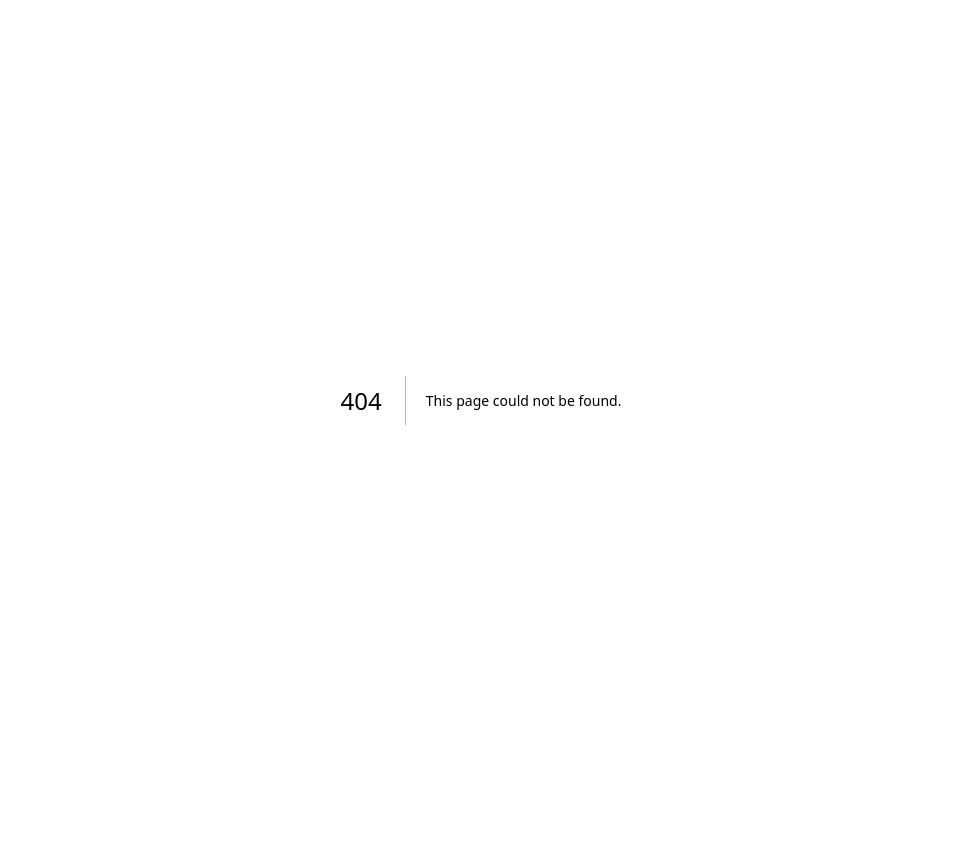
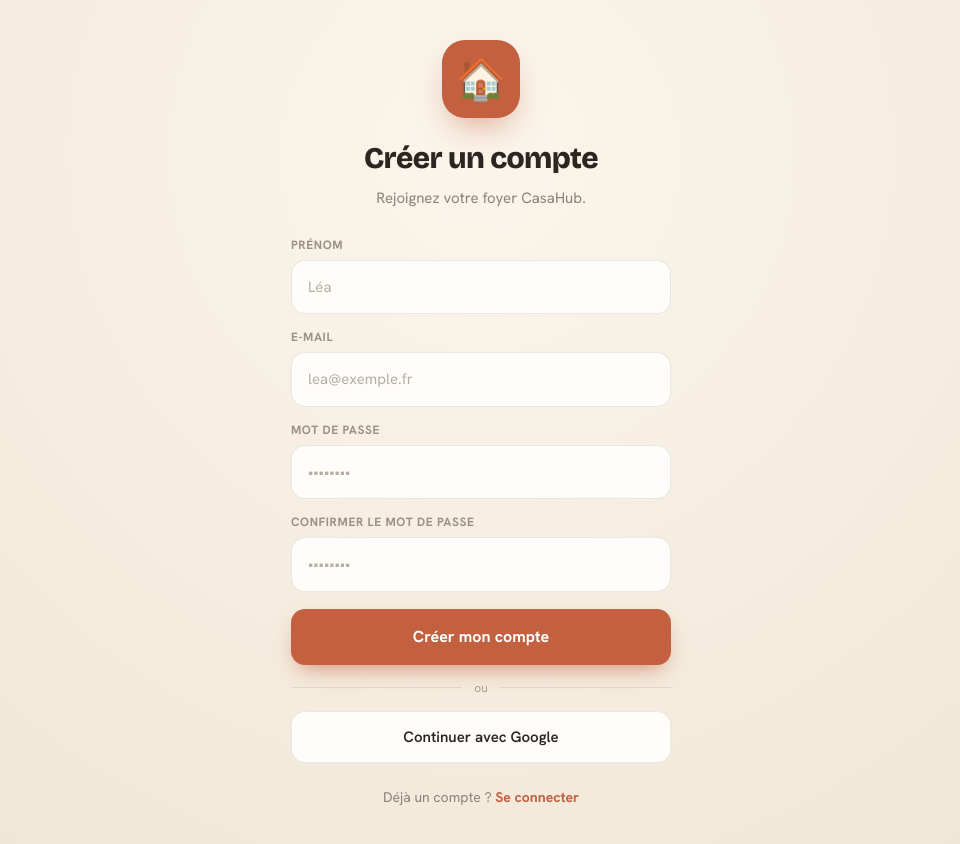
Before and after one commit to matchls/casahub, a Next.js app in the folder apps/web/: page /signup in a window 1280 px wide. Before the commit this address had no page. Shown: the top 844 px of the page, without its empty margins (159-1119 px from the left). Before the commit the page ends 800 px from the top, so only its background shows below. Built offline with nearby package versions, Linux system fonts and the light colour scheme.

Commit message:
feat: add CasaHub signup screen
Signup page at /signup: same logo/layout as login, labeled fields
(prenom, email, password, confirm), Creer mon compte primary button,
Google button, link back to /login.

Co-Authored-By: Claude Sonnet 4.6 <noreply@anthropic.com>

```diff
--- /dev/null
+++ b/apps/web/src/app/signup/page.tsx
@@ -0,0 +1,14 @@
+import { AuthLayout } from "@/features/auth/AuthLayout";
+import { SignupForm } from "@/features/auth/SignupForm";
+
+export const metadata = {
+  title: "Créer un compte — CasaHub",
+};
+
+export default function SignupPage() {
+  return (
+    <AuthLayout>
+      <SignupForm />
+    </AuthLayout>
+  );
+}
--- /dev/null
+++ b/apps/web/src/features/auth/SignupForm.tsx
@@ -0,0 +1,146 @@
+"use client";
+import Link from "next/link";
+import { useState } from "react";
+
+const inputClass =
+  "w-full rounded-[14px] border-[1.5px] border-[rgba(44,38,34,.10)] bg-[var(--surface)] px-4 py-[15px] text-[15px] text-[var(--text-primary)] placeholder:text-[var(--placeholder)] focus:outline-none focus:border-[var(--primary)] transition-colors";
+
+const labelClass =
+  "text-[12px] font-bold uppercase tracking-[.05em] text-[var(--text-muted)]";
+
+export function SignupForm() {
+  const [firstName, setFirstName] = useState("");
+  const [email, setEmail] = useState("");
+  const [password, setPassword] = useState("");
+  const [confirm, setConfirm] = useState("");
+
+  function handleSubmit(e: React.FormEvent) {
+    e.preventDefault();
+    // TODO: brancher Supabase auth
+  }
+
+  return (
+    <>
+      {/* Logo */}
+      <div
+        className="w-[78px] h-[78px] rounded-[23px] bg-[var(--primary)] flex items-center justify-center text-[40px]"
+        style={{ boxShadow: "0 16px 34px -12px rgba(194,96,63,.6)" }}
+      >
+        🏠
+      </div>
+
+      {/* Title */}
+      <h1
+        className="text-[30px] font-extrabold text-[var(--text-primary)] tracking-[-0.02em] mt-[18px] text-center"
+        style={{ fontFamily: "var(--font-display)" }}
+      >
+        Créer un compte
+      </h1>
+      <p className="text-[15px] text-[var(--text-soft)] mt-[6px] mb-[26px] text-center">
+        Rejoignez votre foyer CasaHub.
+      </p>
+
+      {/* Form */}
+      <form onSubmit={handleSubmit} className="w-full flex flex-col gap-[14px]">
+        {/* Prénom */}
+        <div className="flex flex-col gap-[6px]">
+          <label className={labelClass} htmlFor="signup-firstname">
+            Prénom
+          </label>
+          <input
+            id="signup-firstname"
+            type="text"
+            placeholder="Léa"
+            autoComplete="given-name"
+            value={firstName}
+            onChange={(e) => setFirstName(e.target.value)}
+            className={inputClass}
+          />
+        </div>
+
+        {/* E-mail */}
+        <div className="flex flex-col gap-[6px]">
+          <label className={labelClass} htmlFor="signup-email">
+            E-mail
+          </label>
+          <input
+            id="signup-email"
+            type="email"
+            placeholder="lea@exemple.fr"
+            autoComplete="email"
+            value={email}
+            onChange={(e) => setEmail(e.target.value)}
+            className={inputClass}
+          />
+        </div>
+
+        {/* Mot de passe */}
+        <div className="flex flex-col gap-[6px]">
+          <label className={labelClass} htmlFor="signup-password">
+            Mot de passe
+          </label>
+          <input
+            id="signup-password"
+            type="password"
+            placeholder="••••••••"
+            autoComplete="new-password"
+            value={password}
+            onChange={(e) => setPassword(e.target.value)}
+            className={inputClass}
+          />
+        </div>
+
+        {/* Confirmation */}
+        <div className="flex flex-col gap-[6px]">
+          <label className={labelClass} htmlFor="signup-confirm">
+            Confirmer le mot de passe
+          </label>
+          <input
+            id="signup-confirm"
+            type="password"
+            placeholder="••••••••"
+            autoComplete="new-password"
+            value={confirm}
+            onChange={(e) => setConfirm(e.target.value)}
+            className={inputClass}
+          />
+        </div>
+
+        {/* Primary button */}
+        <button
+          type="submit"
+          className="w-full mt-[3px] rounded-[14px] bg-[var(--primary)] text-white py-4 text-[16px] font-bold cursor-pointer hover:opacity-90 transition-opacity"
+          style={{ boxShadow: "0 10px 22px -8px rgba(194,96,63,.7)" }}
+        >
+          Créer mon compte
+        </button>
+      </form>
+
+      {/* Separator */}
+      <div className="flex items-center gap-3 w-full my-[14px]">
+        <div className="flex-1 h-px bg-[rgba(44,38,34,.10)]" />
+        <span className="text-[12px] text-[#A89E92]">ou</span>
+        <div className="flex-1 h-px bg-[rgba(44,38,34,.10)]" />
+      </div>
+
+      {/* Google button */}
+      <button
+        type="button"
+        className="w-full rounded-[14px] bg-[var(--surface)] border-[1.5px] border-[rgba(44,38,34,.10)] py-[14px] text-[15px] font-semibold text-[var(--text-primary)] cursor-pointer hover:bg-[var(--surface-muted)] transition-colors"
+      >
+        Continuer avec Google
+      </button>
+
+      {/* Link to login */}
+      <p className="mt-[24px] text-[14px] text-[var(--text-soft)] text-center">
+        Déjà un compte ?{" "}
+        <Link
+          href="/login"
+          className="font-bold text-[var(--primary)] hover:opacity-80 transition-opacity"
+        >
+          Se connecter
+        </Link>
+      </p>
+    </>
+  );
+}
```
